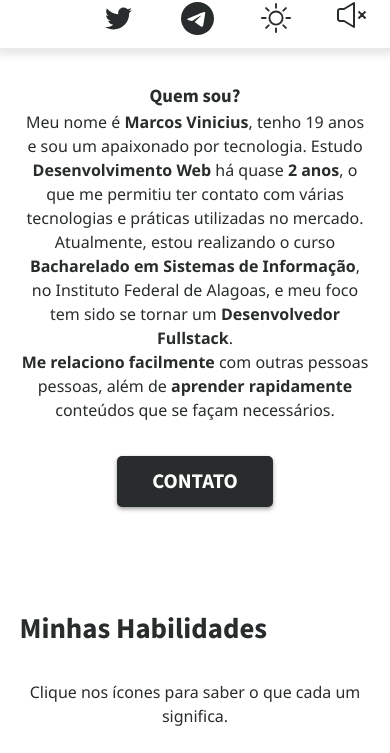
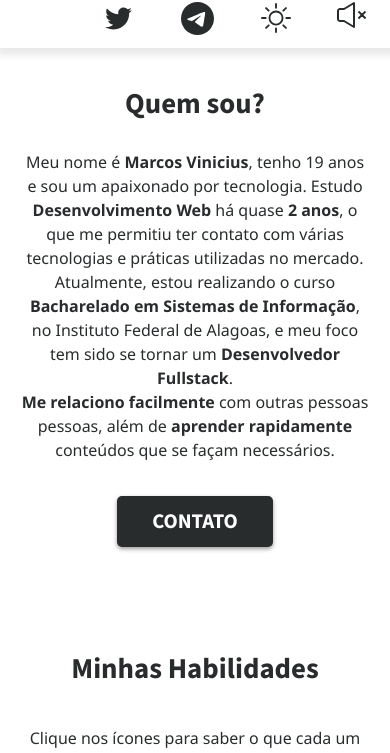
Before and after one commit to MvFranca/portfolio, a React (Vite) app: page / in a window 390 px wide. Shown: the part 796-1549 px from the top of the page. Built offline with nearby package versions, Linux system fonts and the light colour scheme; no server answers; some icons are missing.

Commit message:
Arrumei bug nos títulos

```diff
--- a/src/ui/styles/sobre/Sobre2.module.css
+++ b/src/ui/styles/sobre/Sobre2.module.css
@@ -55,7 +55,7 @@
   min-height: 70%;
 }
 
-.imagem h3 {
+.container h3 {
   font-size: 1.8em;
   text-align: initial;
   margin-bottom: 25px;
@@ -119,7 +119,7 @@
 .conceito {
   font-family: "Segoe UI", Tahoma, Geneva, Verdana, sans-serif;
   width: 100%;
-  margin-top: 30px;
+  margin-top: 10px;
   text-align: initial;
 }
 
@@ -160,8 +160,11 @@
   margin-bottom: 0;
 }
 
-h3{
+.container h3 {
+  font-size: 1.8em;
   text-align: center;
+  margin-bottom: 25px;
+  color: #292C2D;
 }
 
 .tecnologias {
```
